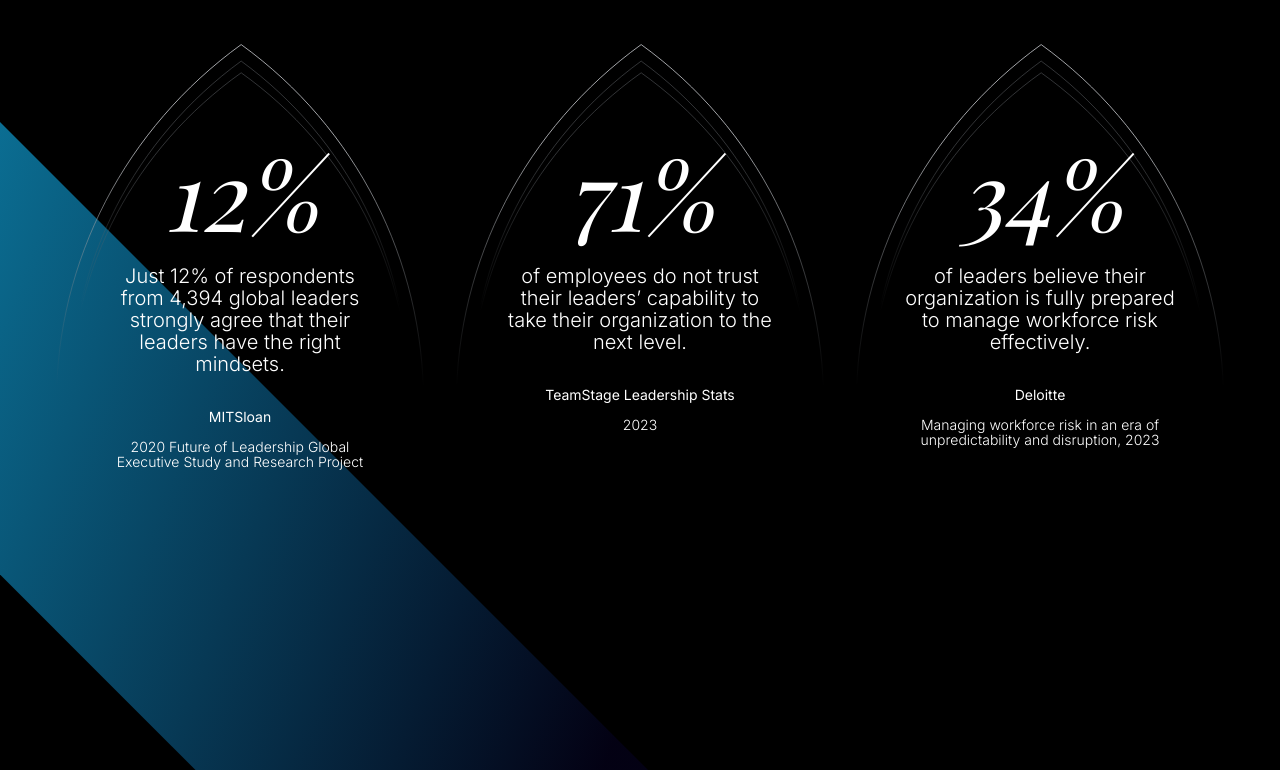
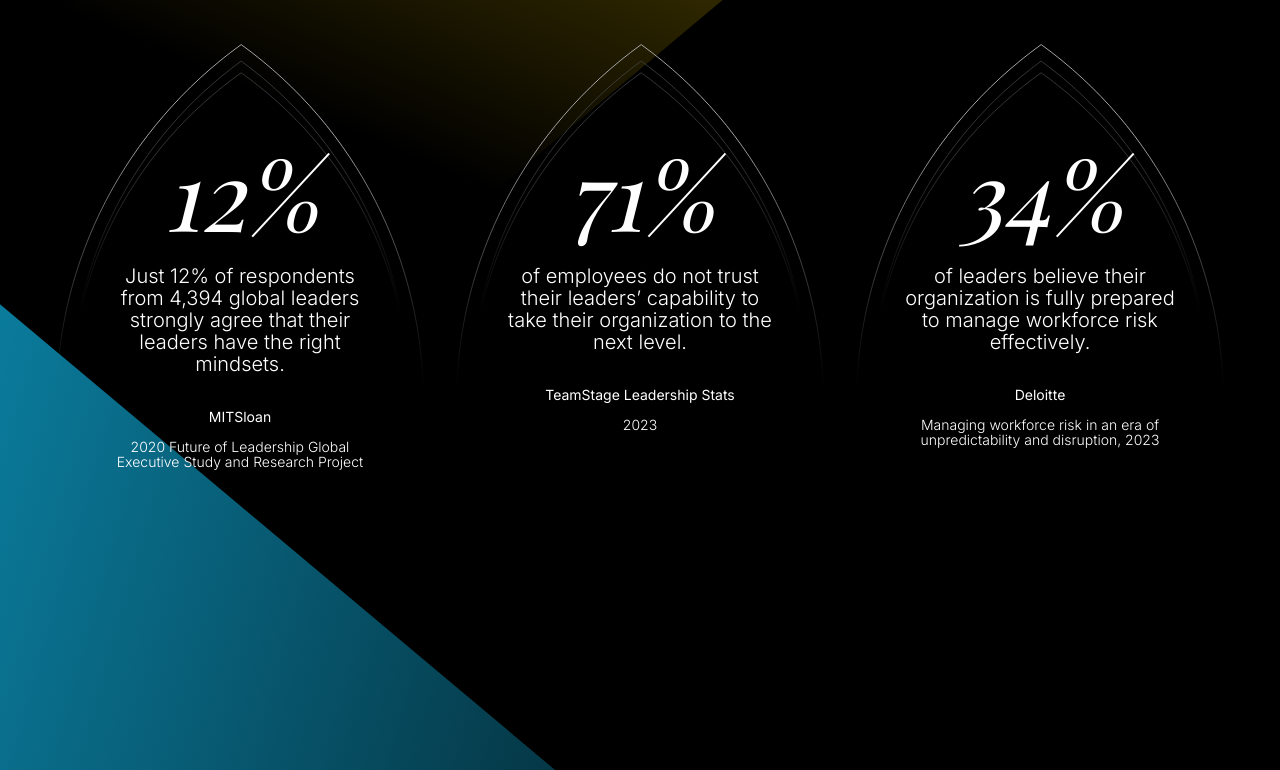
Before and after one commit to alliehkw/luminere-light-beam, a plain HTML site: page index.html in a window 1280 px wide. Shown: the part 838-1608 px from the top of the page. Drawn offline with nearby package versions, Linux system fonts and the light colour scheme; a web font is replaced by a local one.

Commit message:
did some trig and got the angles to match up better with the mock up

```diff
--- a/beamStyles.css
+++ b/beamStyles.css
@@ -1,3 +1,12 @@
+:root {
+    --right-beam-angle: -40deg;
+    --left-beam-angle: 40deg;
+    --beam-offset: -5rem;
+    --beam-thickness: 26rem;
+    --beam-width: 155vw;
+    --beam-block-height: calc(100vw * .84); /* calculated with some trig so that fun screen sizes shouldn't mess it up */
+}
+
 html {
     background-color: #000;
     color: #FFF;
@@ -186,46 +195,49 @@ h5 {
     flex-direction: column;
     height: fit-content;
     position: relative;
-    width: 100%;
+    width: 100vw;
 }
 
 .beam-block {
    position: relative;
-   height: 120vh;
+   min-height: var(--beam-block-height);
    width: 100vw;
-   overflow: hidden;
+   margin-bottom: 15rem;
+}
+
+.beam-block.first {
+    margin-bottom: 0;
 }
 
 .beam {
     opacity: 0;
-    height: 20rem;
-    width: 100%;
-    margin-top: -10rem;
+    height: var(--beam-thickness);
+    width: var(--beam-width);
     position: absolute;
     z-index: 2;
 }
 
 .beam.right {
     transform-origin: top right;
-    transform: rotate(-45deg);
-    right: -10rem;
+    transform: rotate(var(--right-beam-angle));
+    right: var(--beam-offset);
 }
 
 .beam.right.first, .beam.left.first {
-    top: -5rem;
+    margin-top: -15rem;
 }
 
 .beam.left {
     transform-origin: top left;
-    transform: rotate(45deg);
-    left: -10rem;
+    transform: rotate(var(--left-beam-angle));
+    left: var(--beam-offset);
 }
 
 /* TODO: add in the correct color gradients and adjust them depending on which side
 of the screen the beam is on! */
 
 .beam.left.blue {
-    background: linear-gradient(246deg, rgba(31, 9, 190, 0.1) 12.89%, #10BBED 117.84%);
+    background: linear-gradient(246deg, rgba(31, 9, 190, 0.00) 25.89%, #10BBED 117.84%);
 }
 
 .beam.right.orange {
@@ -250,6 +262,6 @@ of the screen the beam is on! */
         width: 0;
     }
     to {
-        width: 100vw;
+        width: var(--beam-width);
     }
 }
--- a/index.html
+++ b/index.html
@@ -19,7 +19,7 @@
     <main>
         <div class="light-beam-background">
             <div class="beams-container">
-                <div class="beam-block">
+                <div class="beam-block first">
                     <div class="beam orange right first"></div>
                 </div>
                 <div class="beam-block">
```
